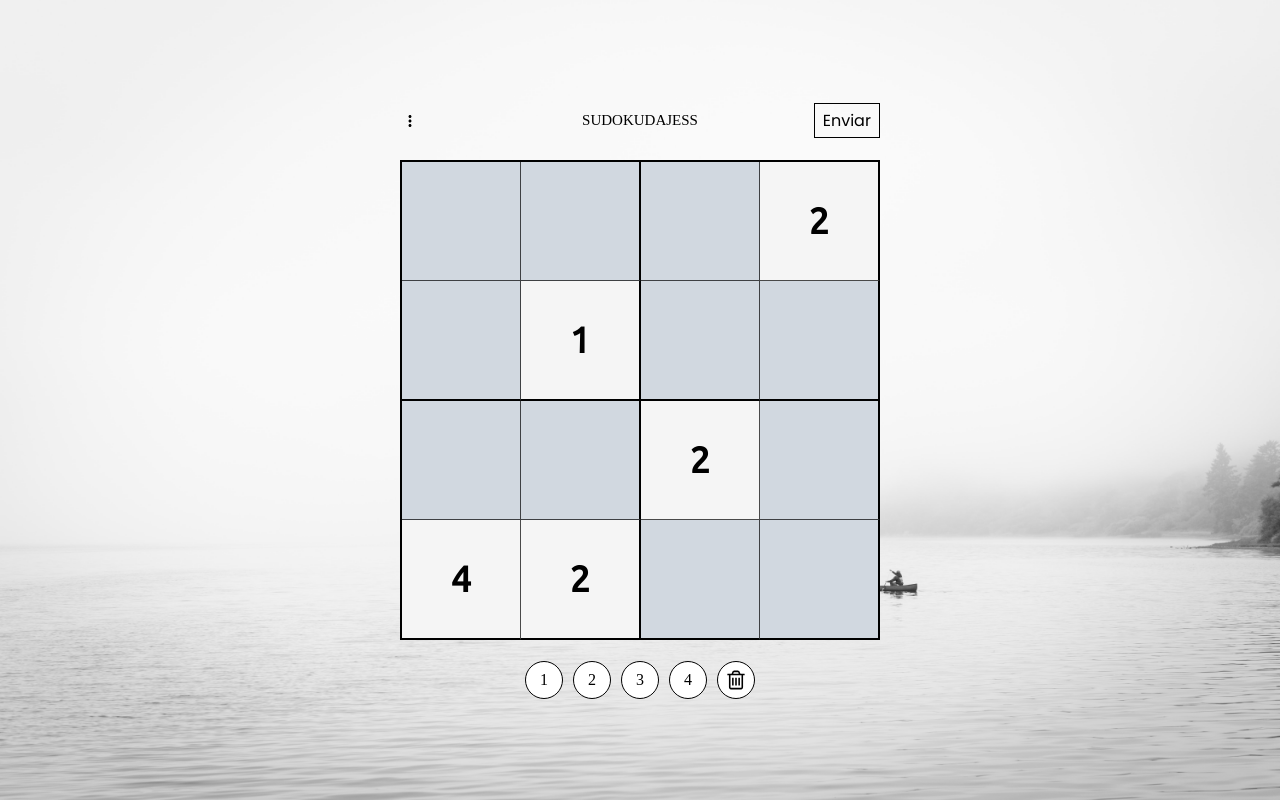
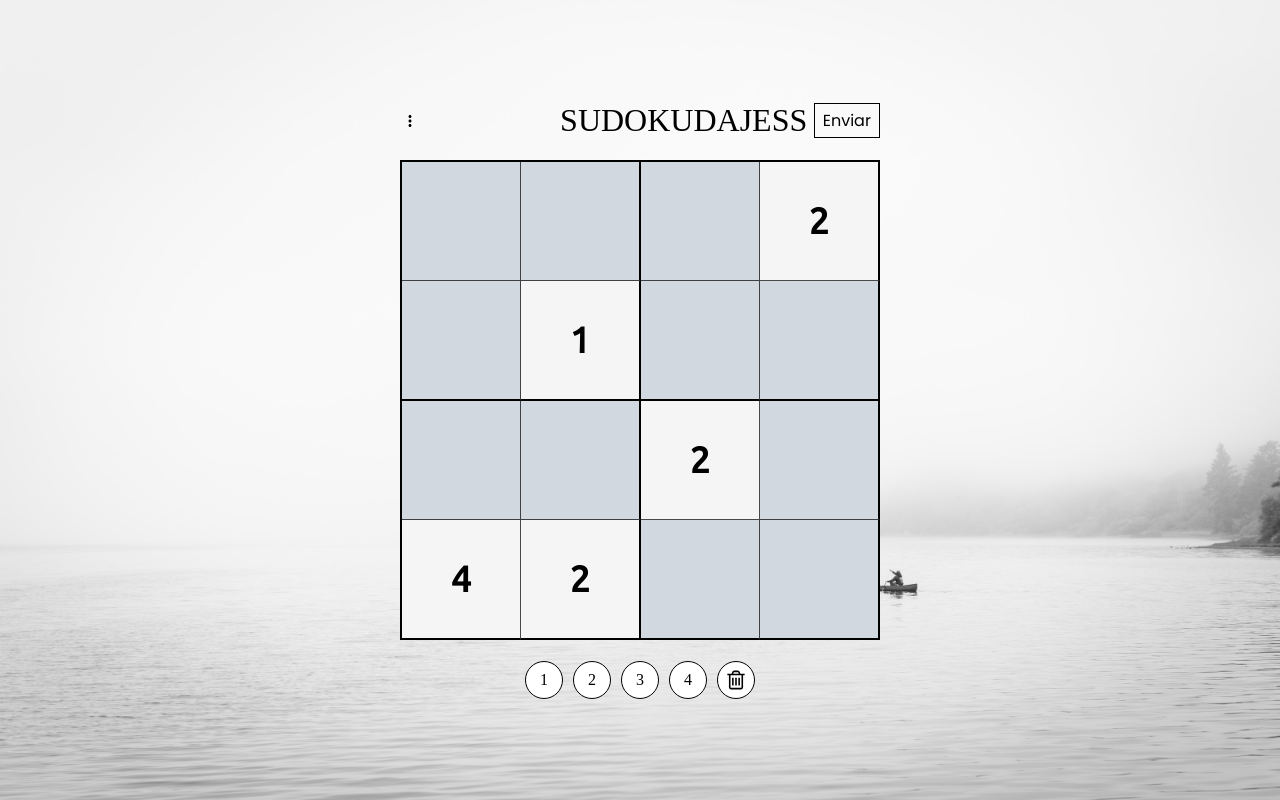
Before and after one commit to LeoguiatoM5/sudoku-Jess, a plain HTML site: page index.html in a window 1280 px wide. Both pictures are taken after a click on the element "Iniciar". Drawn offline with Linux system fonts and the light colour scheme; a web font is replaced by a local one.

Commit message:
Update style.css

```diff
--- a/style.css
+++ b/style.css
@@ -115,7 +115,7 @@ html body #main__container #header__controls #header__menu img:active {
 
 html body #main__container #header__controls #header__header {
   width: 33.3%;
-  font-size: 15px;
+  font-size: 2rem;
   text-align: center;
   font-family: "Recursive";
 }
```
